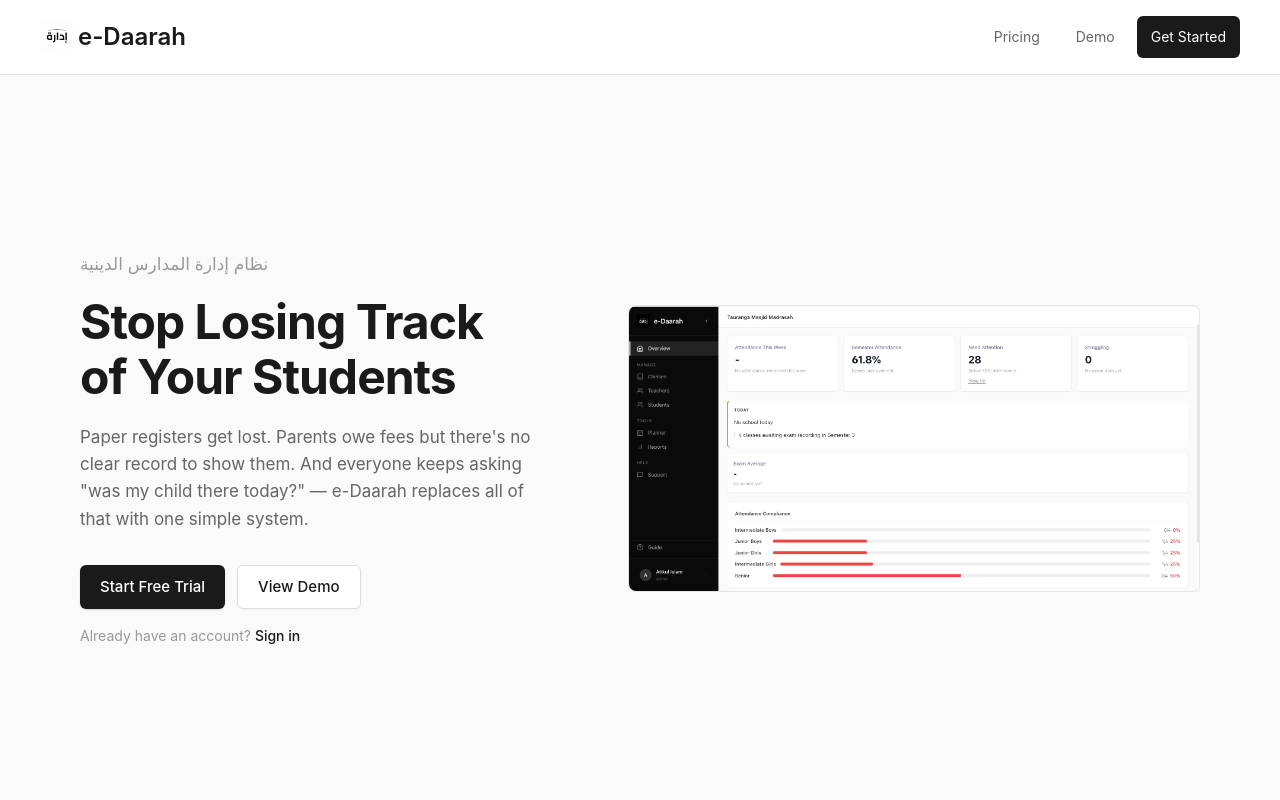
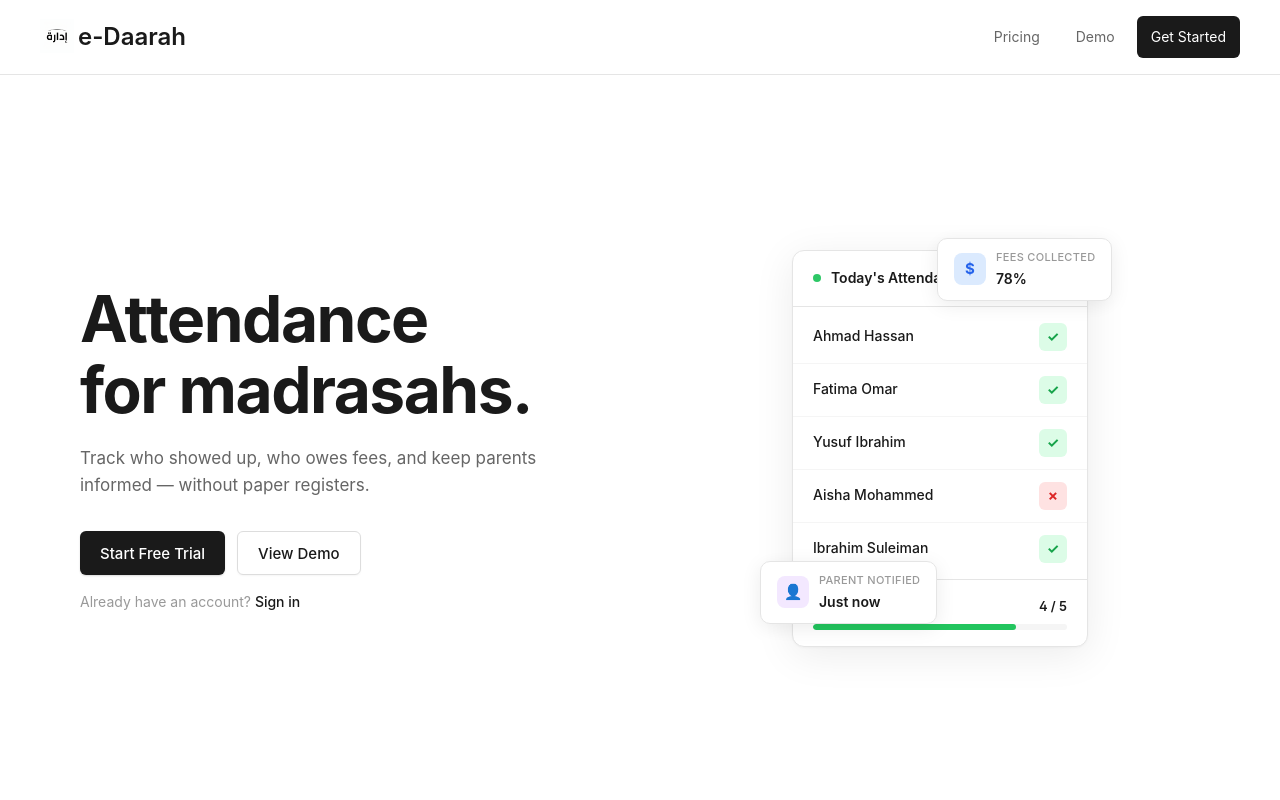
Before and after one commit to aoalaka/e-daarah, a React (Vite) app in the folder frontend/: page / in a window 1280 px wide. Shown: the top 800 px of the page. Built offline with nearby package versions, Linux system fonts and the light colour scheme; no server answers.

Commit message:
Update Landing page: enhance hero section and add animated attendance card with badges

```diff
--- a/frontend/src/pages/Landing.css
+++ b/frontend/src/pages/Landing.css
@@ -171,8 +171,8 @@
 }
 
 .hero {
-  padding: 64px 20px 0;
-  background: var(--bg);
+  padding: 64px 20px 80px;
+  background: #fff;
   overflow: hidden;
 }
 
@@ -183,46 +183,39 @@
 }
 
 .hero-content {
-  margin-bottom: 48px;
-}
-
-.hero-arabic {
-  font-size: 17px;
-  color: var(--muted);
-  margin-bottom: 16px;
-  direction: rtl;
-  animation: fadeInUp 0.4s ease-out both;
+  margin-bottom: 56px;
 }
 
 .hero-title {
-  font-size: 36px;
+  font-size: 40px;
   font-weight: 700;
-  line-height: 1.15;
-  letter-spacing: -1px;
+  line-height: 1.1;
+  letter-spacing: -1.5px;
   margin-bottom: 20px;
-  animation: fadeInUp 0.4s ease-out 0.05s both;
+  animation: fadeInUp 0.5s ease-out both;
 }
 
 .hero-subtitle {
   font-size: 18px;
   color: var(--gray);
   line-height: 1.6;
-  margin-bottom: 32px;
-  animation: fadeInUp 0.4s ease-out 0.1s both;
+  max-width: 480px;
+  margin: 0 auto 32px;
+  animation: fadeInUp 0.5s ease-out 0.08s both;
 }
 
 .hero-actions {
   display: flex;
   flex-direction: column;
   gap: 12px;
-  animation: fadeInUp 0.4s ease-out 0.15s both;
+  animation: fadeInUp 0.5s ease-out 0.16s both;
 }
 
 .hero-signin {
   font-size: 14px;
   color: var(--muted);
   margin-top: 16px;
-  animation: fadeInUp 0.4s ease-out 0.2s both;
+  animation: fadeInUp 0.5s ease-out 0.24s both;
 }
 
 .hero-signin a {
@@ -235,18 +228,240 @@
   text-decoration: underline;
 }
 
-.hero-preview {
-  animation: fadeInUp 0.5s ease-out 0.25s both;
+/* ── Hero Visual (animated attendance card) ── */
+.hero-visual {
+  position: relative;
+  max-width: 420px;
+  margin: 0 auto;
+  animation: fadeInUp 0.6s ease-out 0.3s both;
 }
 
-.hero-preview-img {
-  width: 100%;
-  height: auto;
-  display: block;
-  border-radius: 8px 8px 0 0;
+.attendance-card {
+  background: #fff;
   border: 1px solid var(--light);
+  border-radius: 12px;
+  box-shadow: 0 8px 40px rgba(0, 0, 0, 0.08), 0 1px 3px rgba(0, 0, 0, 0.04);
+  overflow: hidden;
+}
+
+.ac-header {
+  display: flex;
+  align-items: center;
+  gap: 10px;
+  padding: 16px 20px;
+  border-bottom: 1px solid var(--light);
+}
+
+.ac-dot {
+  width: 8px;
+  height: 8px;
+  border-radius: 50%;
+  background: #22c55e;
+  animation: pulse-dot 2s ease-in-out infinite;
+}
+
+@keyframes pulse-dot {
+  0%, 100% { opacity: 1; }
+  50% { opacity: 0.4; }
+}
+
+.ac-title {
+  font-size: 14px;
+  font-weight: 600;
+  color: var(--black);
+}
+
+.ac-date {
+  font-size: 13px;
+  color: var(--muted);
+  margin-left: auto;
+}
+
+.ac-rows {
+  padding: 4px 0;
+}
+
+.ac-row {
+  display: flex;
+  align-items: center;
+  justify-content: space-between;
+  padding: 12px 20px;
+  border-bottom: 1px solid var(--lighter, #f5f5f5);
+  opacity: 0;
+  animation: fadeInRow 0.4s ease-out forwards;
+}
+
+.ac-row:last-child {
   border-bottom: none;
-  box-shadow: 0 -2px 32px rgba(0, 0, 0, 0.06);
+}
+
+.ac-row.row-1 { animation-delay: 0.6s; }
+.ac-row.row-2 { animation-delay: 0.9s; }
+.ac-row.row-3 { animation-delay: 1.2s; }
+.ac-row.row-4 { animation-delay: 1.5s; }
+.ac-row.row-5 { animation-delay: 1.8s; }
+
+@keyframes fadeInRow {
+  from { opacity: 0; transform: translateX(-8px); }
+  to { opacity: 1; transform: translateX(0); }
+}
+
+.ac-name {
+  font-size: 14px;
+  color: var(--black);
+  font-weight: 500;
+}
+
+.ac-check {
+  width: 28px;
+  height: 28px;
+  display: flex;
+  align-items: center;
+  justify-content: center;
+  border-radius: 6px;
+  font-size: 14px;
+  font-weight: 700;
+  opacity: 0;
+  animation: popIn 0.3s ease-out forwards;
+}
+
+.ac-check.present {
+  background: #dcfce7;
+  color: #16a34a;
+}
+
+.ac-check.absent {
+  background: #fee2e2;
+  color: #dc2626;
+}
+
+.ac-row.row-1 .ac-check { animation-delay: 0.8s; }
+.ac-row.row-2 .ac-check { animation-delay: 1.1s; }
+.ac-row.row-3 .ac-check { animation-delay: 1.4s; }
+.ac-row.row-4 .ac-check { animation-delay: 1.7s; }
+.ac-row.row-5 .ac-check { animation-delay: 2.0s; }
+
+@keyframes popIn {
+  from { opacity: 0; transform: scale(0.5); }
+  to { opacity: 1; transform: scale(1); }
+}
+
+.ac-footer {
+  padding: 16px 20px;
+  border-top: 1px solid var(--light);
+  opacity: 0;
+  animation: fadeInUp 0.4s ease-out 2.3s forwards;
+}
+
+.ac-stat {
+  display: flex;
+  justify-content: space-between;
+  margin-bottom: 8px;
+}
+
+.ac-stat-label {
+  font-size: 13px;
+  color: var(--muted);
+}
+
+.ac-stat-value {
+  font-size: 13px;
+  font-weight: 600;
+  color: var(--black);
+}
+
+.ac-bar {
+  height: 6px;
+  background: var(--lighter, #f0f0f0);
+  border-radius: 3px;
+  overflow: hidden;
+}
+
+.ac-bar-fill {
+  height: 100%;
+  width: 0%;
+  background: #22c55e;
+  border-radius: 3px;
+  animation: fillBar 0.8s ease-out 2.5s forwards;
+}
+
+@keyframes fillBar {
+  from { width: 0%; }
+  to { width: 80%; }
+}
+
+/* ── Floating Badges ── */
+.hero-badge {
+  position: absolute;
+  display: flex;
+  align-items: center;
+  gap: 10px;
+  padding: 10px 16px;
+  background: #fff;
+  border: 1px solid var(--light);
+  border-radius: 10px;
+  box-shadow: 0 4px 20px rgba(0, 0, 0, 0.08);
+  opacity: 0;
+  white-space: nowrap;
+}
+
+.fee-badge {
+  top: -12px;
+  right: -24px;
+  animation: floatIn 0.5s ease-out 2.8s forwards;
+}
+
+.parent-badge {
+  bottom: 24px;
+  left: -32px;
+  animation: floatIn 0.5s ease-out 3.2s forwards;
+}
+
+@keyframes floatIn {
+  from { opacity: 0; transform: translateY(12px) scale(0.95); }
+  to { opacity: 1; transform: translateY(0) scale(1); }
+}
+
+.badge-icon {
+  width: 32px;
+  height: 32px;
+  display: flex;
+  align-items: center;
+  justify-content: center;
+  border-radius: 8px;
+  font-size: 15px;
+  font-weight: 700;
+  background: var(--lighter, #f5f5f5);
+}
+
+.fee-badge .badge-icon {
+  background: #dbeafe;
+  color: #2563eb;
+}
+
+.parent-badge .badge-icon {
+  background: #f3e8ff;
+  color: #7c3aed;
+}
+
+.badge-text {
+  display: flex;
+  flex-direction: column;
+  gap: 1px;
+}
+
+.badge-label {
+  font-size: 11px;
+  color: var(--muted);
+  font-weight: 500;
+  text-transform: uppercase;
+  letter-spacing: 0.3px;
+}
+
+.badge-value {
+  font-size: 14px;
+  font-weight: 600;
+  color: var(--black);
 }
 
 /* ── How It Works ── */
@@ -642,11 +857,11 @@
   }
 
   .hero {
-    padding: 80px 40px 0;
+    padding: 80px 40px 96px;
   }
 
   .hero-title {
-    font-size: 44px;
+    font-size: 52px;
   }
 
   .hero-actions {
@@ -737,8 +952,8 @@
 
   .hero-inner {
     display: grid;
-    grid-template-columns: 1fr 1.2fr;
-    gap: 56px;
+    grid-template-columns: 1fr 1fr;
+    gap: 64px;
     align-items: center;
     text-align: left;
     width: 100%;
@@ -749,15 +964,12 @@
     margin-bottom: 0;
   }
 
-  .hero-arabic {
-    text-align: left;
-  }
-
   .hero-title {
-    font-size: 44px;
+    font-size: 56px;
   }
 
   .hero-subtitle {
+    margin: 0 0 32px;
     font-size: 17px;
   }
 
@@ -765,14 +977,9 @@
     justify-content: flex-start;
   }
 
-  .hero-preview {
-    overflow: hidden;
-  }
-
-  .hero-preview-img {
-    border-radius: 8px;
-    border: 1px solid var(--light);
-    box-shadow: 0 4px 40px rgba(0, 0, 0, 0.08);
+  .hero-visual {
+    max-width: 460px;
+    margin: 0 auto;
   }
 
   .section-heading {
@@ -786,11 +993,11 @@
   }
 
   .hero-inner {
-    gap: 72px;
+    gap: 80px;
   }
 
   .hero-title {
-    font-size: 48px;
+    font-size: 64px;
   }
 }
 
@@ -818,29 +1025,48 @@
   }
 
   .hero {
-    padding: 40px 16px 0;
+    padding: 48px 16px 64px;
   }
 
   .hero-content {
-    margin-bottom: 32px;
-  }
-
-  .hero-preview {
-    max-width: 300px;
-    margin: 0 auto;
-  }
-
-  .hero-preview-img {
-    border-radius: 16px 16px 0 0;
-    box-shadow: 0 -2px 24px rgba(0, 0, 0, 0.1);
+    margin-bottom: 40px;
   }
 
   .hero-title {
-    font-size: 30px;
+    font-size: 36px;
+    letter-spacing: -1px;
   }
 
   .hero-subtitle {
     font-size: 16px;
+  }
+
+  .hero-visual {
+    max-width: 340px;
+  }
+
+  .fee-badge {
+    right: -8px;
+    top: -8px;
+  }
+
+  .parent-badge {
+    left: -8px;
+    bottom: 16px;
+  }
+
+  .badge-icon {
+    width: 28px;
+    height: 28px;
+    font-size: 13px;
+  }
+
+  .badge-label {
+    font-size: 10px;
+  }
+
+  .badge-value {
+    font-size: 13px;
   }
 
   .section-heading {
--- a/frontend/src/pages/Landing.jsx
+++ b/frontend/src/pages/Landing.jsx
@@ -29,12 +29,9 @@ function Landing() {
       <section className="hero">
         <div className="hero-inner">
           <div className="hero-content">
-            <p className="hero-arabic">نظام إدارة المدارس الدينية</p>
-            <h1 className="hero-title">Stop Losing Track<br />of Your Students</h1>
+            <h1 className="hero-title">Attendance<br />for madrasahs.</h1>
             <p className="hero-subtitle">
-              Paper registers get lost. Parents owe fees but there's no clear record
-              to show them. And everyone keeps asking "was my child there today?" —
-              e-Daarah replaces all of that with one simple system.
+              Track who showed up, who owes fees, and keep parents informed — without paper registers.
             </p>
             <div className="hero-actions">
               <button onClick={() => navigate('/register')} className="btn primary">
@@ -46,11 +43,65 @@ function Landing() {
             </div>
             <p className="hero-signin">Already have an account? <Link to="/signin">Sign in</Link></p>
           </div>
-          <div className="hero-preview">
-            <picture>
-              <source media="(max-width: 480px)" srcSet="/mobile-attendance-taking-preview.jpeg" />
-              <img src="/dashboard-preview.png" alt="e-Daarah admin dashboard" className="hero-preview-img" />
-            </picture>
+
+          {/* Animated attendance card */}
+          <div className="hero-visual">
+            <div className="attendance-card">
+              <div className="ac-header">
+                <span className="ac-dot"></span>
+                <span className="ac-title">Today's Attendance</span>
+                <span className="ac-date">Monday, 3 Feb</span>
+              </div>
+              <div className="ac-rows">
+                <div className="ac-row row-1">
+                  <span className="ac-name">Ahmad Hassan</span>
+                  <span className="ac-check present">✓</span>
+                </div>
+                <div className="ac-row row-2">
+                  <span className="ac-name">Fatima Omar</span>
+                  <span className="ac-check present">✓</span>
+                </div>
+                <div className="ac-row row-3">
+                  <span className="ac-name">Yusuf Ibrahim</span>
+                  <span className="ac-check present">✓</span>
+                </div>
+                <div className="ac-row row-4">
+                  <span className="ac-name">Aisha Mohammed</span>
+                  <span className="ac-check absent">✗</span>
+                </div>
+                <div className="ac-row row-5">
+                  <span className="ac-name">Ibrahim Suleiman</span>
+                  <span className="ac-check present">✓</span>
+                </div>
+              </div>
+              <div className="ac-footer">
+                <div className="ac-stat">
+                  <span className="ac-stat-label">Present</span>
+                  <span className="ac-stat-value">4 / 5</span>
+                </div>
+                <div className="ac-bar">
+                  <div className="ac-bar-fill"></div>
+                </div>
+              </div>
+            </div>
+
+            {/* Floating fee badge */}
+            <div className="hero-badge fee-badge">
+              <span className="badge-icon">$</span>
+              <div className="badge-text">
+                <span className="badge-label">Fees Collected</span>
+                <span className="badge-value">78%</span>
+              </div>
+            </div>
+
+            {/* Floating parent badge */}
+            <div className="hero-badge parent-badge">
+              <span className="badge-icon">👤</span>
+              <div className="badge-text">
+                <span className="badge-label">Parent Notified</span>
+                <span className="badge-value">Just now</span>
+              </div>
+            </div>
           </div>
         </div>
       </section>
```
